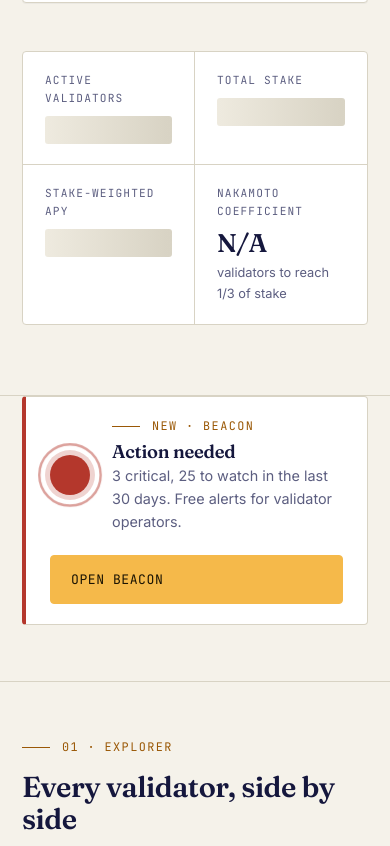
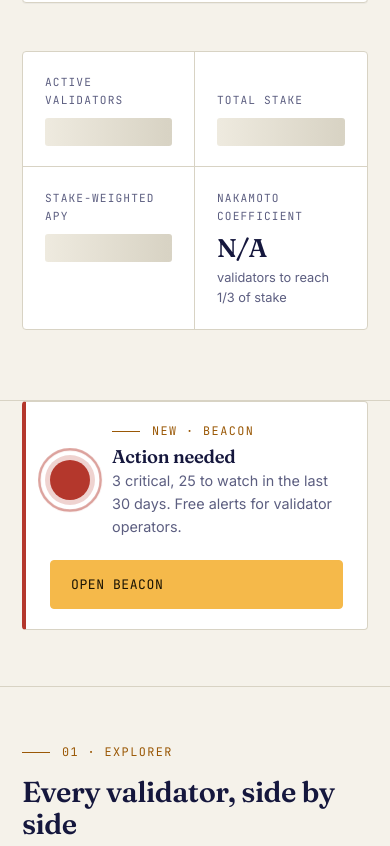
Before and after one commit to SoLyrae/SoLyrae-site, a plain HTML site: page site/index.html in a window 390 px wide. Shown: the part 971-1817 px from the top of the page. Drawn offline with Linux system fonts and the light colour scheme; no server answers.

Commit message:
Add files via upload

```diff
--- a/site/style.css
+++ b/site/style.css
@@ -301,6 +301,7 @@ footer li a:hover{color:var(--accent)}
   .strip{grid-template-columns:repeat(2,1fr)}
   .strip>div:nth-child(2){border-right:0}
   .strip>div:nth-child(-n+2){border-bottom:1px solid var(--line)}
+  .strip .lbl{min-height:3.4em;display:flex;align-items:flex-end} /* labels may wrap to two lines: keep the numbers on one baseline */
   .grid-6{grid-template-columns:repeat(2,1fr)}
   .grid-6>div:nth-child(3n){border-right:1px solid var(--line)}
   .grid-6>div:nth-child(2n){border-right:0}
```
